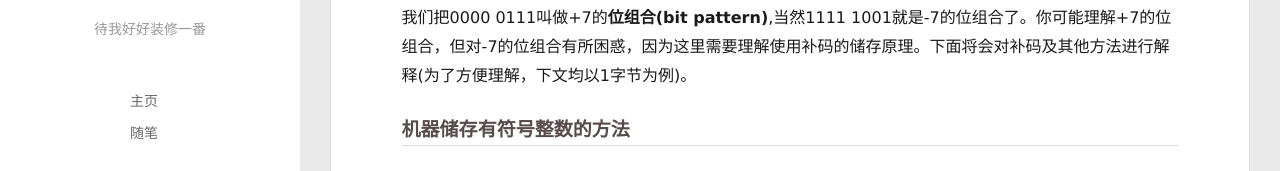
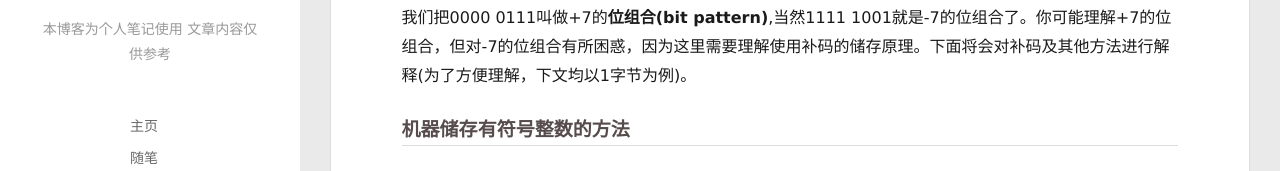
Before and after one commit to Baller1499/Baller1499.github.io, a plain HTML site: page 2020/03/17/two's-complement/index.html in a window 1280 px wide. Shown: the part 323-494 px from the top of the page. Drawn offline with Linux system fonts and the light colour scheme; no server answers.

Commit message:
Site updated: 2020-03-18 10:09:29

```diff
--- a/2020/03/17/two's-complement/index.html
+++ b/2020/03/17/two's-complement/index.html
@@ -16,7 +16,7 @@
 <meta property="og:description" content="为什么要使用补码进行储存首先，需要知道计算机只认识0和1，即二进制。一旦数据被计算机处理，就会变成一串0和1组合的数字，比如(这里我们以1字节(1字节(8位)为例)： 12+7  0000 0111-7  1111 1001  我们把0000 0111叫做+7的位组合(bit pattern),当然1111 1001就是-7的位组合了。你可能理解+7的位组合，但对-7的位组合有所困惑，因为这里需要">
 <meta property="og:locale" content="en_US">
 <meta property="article:published_time" content="2020-03-17T10:48:11.240Z">
-<meta property="article:modified_time" content="2020-03-18T01:51:55.259Z">
+<meta property="article:modified_time" content="2020-03-18T01:53:54.130Z">
 <meta property="article:author" content="小困Baller">
 <meta property="article:tag" content="个人博客">
 <meta name="twitter:card" content="summary">
@@ -54,7 +54,7 @@
 		  <h1 class="header-author"><a href="/">小困Baller</a></h1>
 		</hgroup>
 
-		<p class="header-subtitle">待我好好装修一番</p>
+		<p class="header-subtitle">本博客为个人笔记使用 文章内容仅供参考</p>
 
 
 		<nav class="header-menu">
@@ -118,7 +118,7 @@
 			  <h1 class="header-author js-header-author">小困Baller</h1>
 			</hgroup>
 
-			<p class="header-subtitle"><i class="icon icon-quo-left"></i>待我好好装修一番<i class="icon icon-quo-right"></i></p>
+			<p class="header-subtitle"><i class="icon icon-quo-left"></i>本博客为个人笔记使用 文章内容仅供参考<i class="icon icon-quo-right"></i></p>
 
 
 
```
Also changed, not shown: archives/2020/03/index.html (+2 -2 lines), archives/2020/index.html (+2 -2 lines), archives/index.html (+2 -2 lines), index.html (+2 -2 lines).
